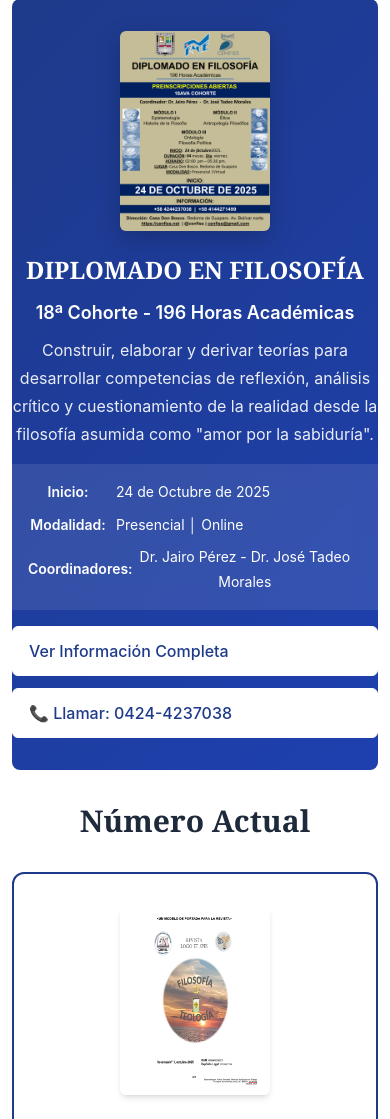
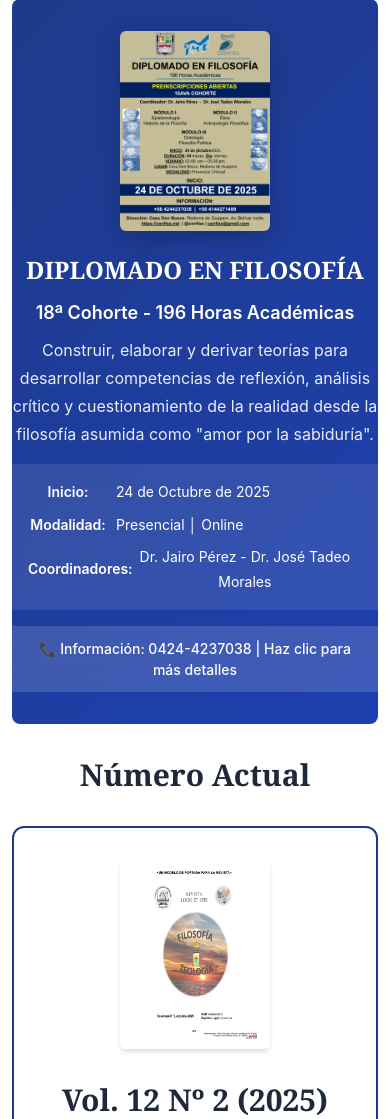
Before and after one commit to refo44/demo-revistalogos, a PHP site: page / in a window 390 px wide. Shown: the part 771-1890 px from the top of the page. Run offline with PHP 8.4, Linux system fonts and the light colour scheme.

Commit message:
refactor: Make banner fully clickable with single CTA
- Wrap entire banner in clickable link
- Remove separate action buttons
- Add single CTA text with phone info
- Add hover effects (lift and shadow)
- Clean up unused banner__actions CSS
- Simplify banner interaction to single click target

```diff
--- a/assets/css/pages.css
+++ b/assets/css/pages.css
@@ -1085,26 +1085,32 @@
   min-width: 80px;
 }
 
-.banner .btn {
-  background-color: var(--color-text-inverse);
-  color: var(--color-primary);
-  border-color: var(--color-text-inverse);
-}
-
-.banner .btn:hover {
-  background-color: var(--color-bg-secondary);
-  color: var(--color-primary);
-}
-
-.banner__actions {
-  display: flex;
-  gap: var(--space-3);
-  flex-wrap: wrap;
-}
-
-.banner__actions .btn {
-  flex: 1;
-  min-width: 120px;
+.banner__link {
+  display: block;
+  text-decoration: none;
+  color: inherit;
+  transition: transform 0.3s ease, box-shadow 0.3s ease;
+}
+
+.banner__link:hover {
+  transform: translateY(-2px);
+  box-shadow: 0 8px 25px rgba(0, 0, 0, 0.15);
+}
+
+.banner__cta {
+  margin-top: var(--space-4);
+  padding: var(--space-3);
+  background-color: rgba(255, 255, 255, 0.15);
+  border-radius: var(--border-radius-md);
+  text-align: center;
+  backdrop-filter: blur(10px);
+}
+
+.banner__cta-text {
+  font-size: var(--font-size-sm);
+  font-weight: var(--font-weight-medium);
+  color: var(--color-text-inverse);
+  display: block;
 }
 
 .revista-item__actions {
@@ -1543,15 +1549,6 @@
     margin: 0 auto;
   }
 
-  .banner__actions {
-    flex-direction: column;
-  }
-
-  .banner__actions .btn {
-    flex: none;
-    width: 100%;
-  }
-
   .revista-item__actions {
     flex-direction: column;
   }
--- a/index.html
+++ b/index.html
@@ -156,6 +156,7 @@
 
             <!-- Banner Section -->
             <section class="banner">
+                <a href="https://cenfiss.net/index.php/eventos/" class="banner__link" target="_blank" rel="noopener noreferrer">
                     <div class="banner__content">
                         <div class="banner__image">
                             <img src="assets/img/flyer.jpg" alt="Diplomado en Filosofía - CENFISS" class="banner__img">
@@ -169,12 +170,12 @@
                                 <p><strong>Modalidad:</strong> Presencial │ Online</p>
                                 <p><strong>Coordinadores:</strong> Dr. Jairo Pérez - Dr. José Tadeo Morales</p>
                             </div>
-                        <div class="banner__actions">
-                            <a href="https://cenfiss.net/index.php/eventos/" class="btn btn--primary" target="_blank" rel="noopener noreferrer">Ver Información Completa</a>
-                            <a href="tel:+584244237038" class="btn btn--outline">📞 Llamar: 0424-4237038</a>
+                            <div class="banner__cta">
+                                <span class="banner__cta-text">📞 Información: 0424-4237038 | Haz clic para más detalles</span>
                             </div>
                         </div>
                     </div>
+                </a>
             </section>
 
             <!-- Número Actual -->
```
Lines whose indentation alone changed are shown as unchanged.
